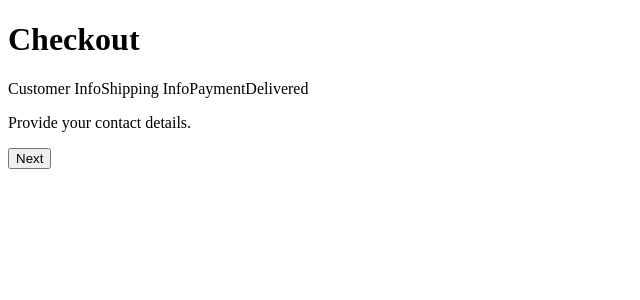
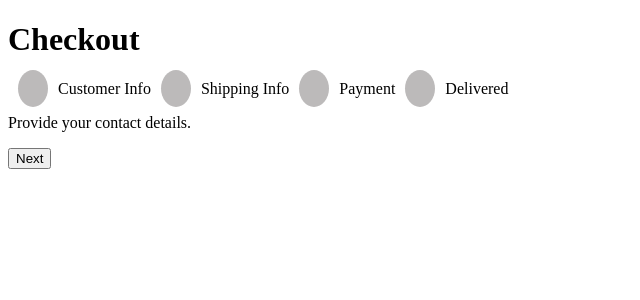
Before and after one commit to SandhyaR1007/react-interview-questions, a React (Vite) app in the folder stepper/: page / in a window 1280 px wide. Shown: the top 300 px of the page, without its empty margins (0-640 px from the left). Built offline with nearby package versions, Linux system fonts and the light colour scheme.

Commit message:
add: style for step markers

```diff
--- a/stepper/src/App.css
+++ b/stepper/src/App.css
@@ -1,3 +1,27 @@
 .checkoutStepsContainer {
   display: flex;
+  gap: 20;
 }
+.stepContainer {
+  display: flex;
+  flex-direction: column;
+  gap: 10;
+  padding: 0 20px;
+  align-items: center;
+}
+.circle {
+  height: 100;
+  width: 200;
+  padding: 10px 15px;
+  text-align: center;
+  border-radius: 50%;
+  background-color: rgb(188, 186, 186);
+  margin: 0 10px;
+}
+.current-step {
+  color: #fff;
+  background-color: rgb(0, 136, 255);
+}
+.completed-step {
+  background-color: rgb(87, 181, 4);
+}
```
